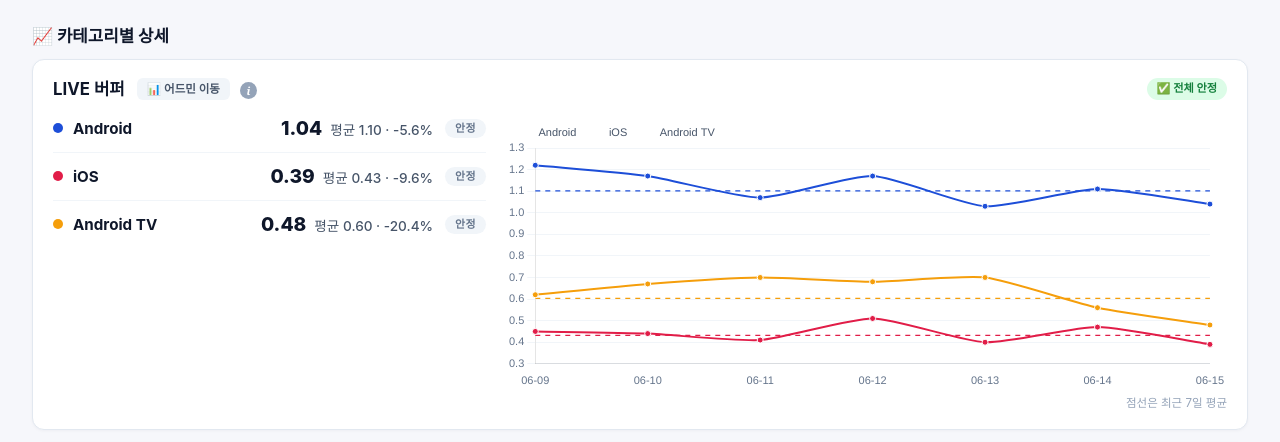
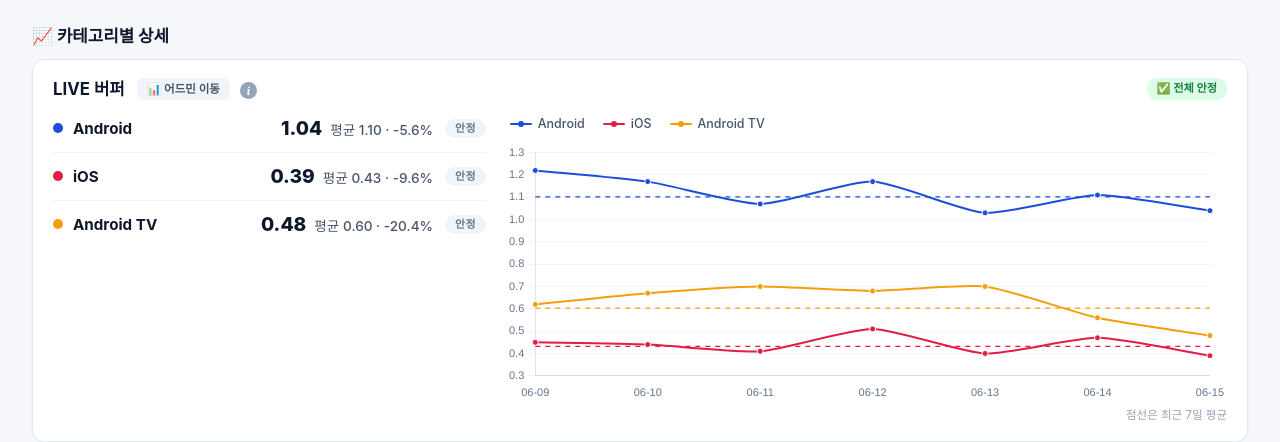
Before and after one commit to dennis-admin/qa-dashboard, a plain HTML site: page index.html in a window 1280 px wide. Shown: the part 351-793 px from the top of the page. Drawn offline with nearby package versions, Linux system fonts and the light colour scheme.

Commit message:
Add custom HTML legend with line + dot marker

```diff
--- a/index.html
+++ b/index.html
@@ -169,8 +169,31 @@
   .status-pill.good  { background: #dcfce7; color: #15803d; }
   .status-pill.norm  { background: #f1f5f9; color: #64748b; }
 
-  .chart-container { position: relative; height: 280px; }
+  .chart-container { position: relative; height: 260px; }
   .chart-caption { text-align: right; color: #94a3b8; font-size: 0.72rem; margin-top: 4px; }
+
+  /* 커스텀 범례 — 선 + 중앙 점 */
+  .custom-legend {
+    display: flex; align-items: center; flex-wrap: wrap;
+    gap: 18px; padding: 4px 4px 10px 4px;
+  }
+  .cl-item {
+    display: inline-flex; align-items: center; gap: 6px;
+    font-size: 0.78rem;
+  }
+  .cl-line {
+    position: relative; width: 22px; height: 2px;
+    background: currentColor; border-radius: 1px;
+    flex-shrink: 0;
+  }
+  .cl-line::after {
+    content: ''; position: absolute;
+    top: 50%; left: 50%;
+    width: 6px; height: 6px; border-radius: 50%;
+    transform: translate(-50%, -50%);
+    background: currentColor;
+  }
+  .cl-text { color: #475569; font-weight: 500; }
 
   /* ── 인포 호버 툴팁 ── */
   .info-tip { position: relative; display: inline-block; margin-left: 6px; cursor: help; vertical-align: middle; }
@@ -428,6 +451,7 @@
         <div class="card-body">
           <div>${rowsHtml}</div>
           <div>
+            <div class="custom-legend" id="legend-${idx}"></div>
             <div class="chart-container"><canvas id="chart-${idx}"></canvas></div>
             <div class="chart-caption">점선은 최근 ${currentPeriod}일 평균</div>
           </div>
@@ -438,8 +462,23 @@
   html += `<footer>일일 통합 품질 대시보드 · 데이터 출처: stats_history.json</footer>`;
   document.getElementById("app").innerHTML = html;
 
-  // 차트 그리기
-  cats.forEach((cat, idx) => drawChart(`chart-${idx}`, cat));
+  // 차트 그리기 + 커스텀 범례
+  cats.forEach((cat, idx) => {
+    drawChart(`chart-${idx}`, cat);
+    renderCustomLegend(`legend-${idx}`, cat);
+  });
+}
+
+function renderCustomLegend(legendId, cat) {
+  const el = document.getElementById(legendId);
+  if (!el) return;
+  const html = cat.metricsWithStatus.map(m => `
+    <span class="cl-item" style="color:${m.color}">
+      <span class="cl-line"></span>
+      <span class="cl-text">${m.name}</span>
+    </span>
+  `).join("");
+  el.innerHTML = html;
 }
 
 function kpiCard(klass, label, value, sub) {
@@ -501,19 +540,7 @@
       responsive: true,
       maintainAspectRatio: false,
       plugins: {
-        legend: {
-          position: 'top',
-          align: 'start',
-          labels: {
-            color: '#475569',
-            font: { size: 11 },
-            usePointStyle: true,
-            pointStyle: 'line',
-            boxWidth: 30,
-            padding: 16,
-            filter: (item) => !item.text.includes("평균"),  // 평균선은 범례 숨김
-          },
-        },
+        legend: { display: false },  // 커스텀 HTML 범례 사용
         tooltip: { mode: 'index', intersect: false },
       },
       scales: {
```
